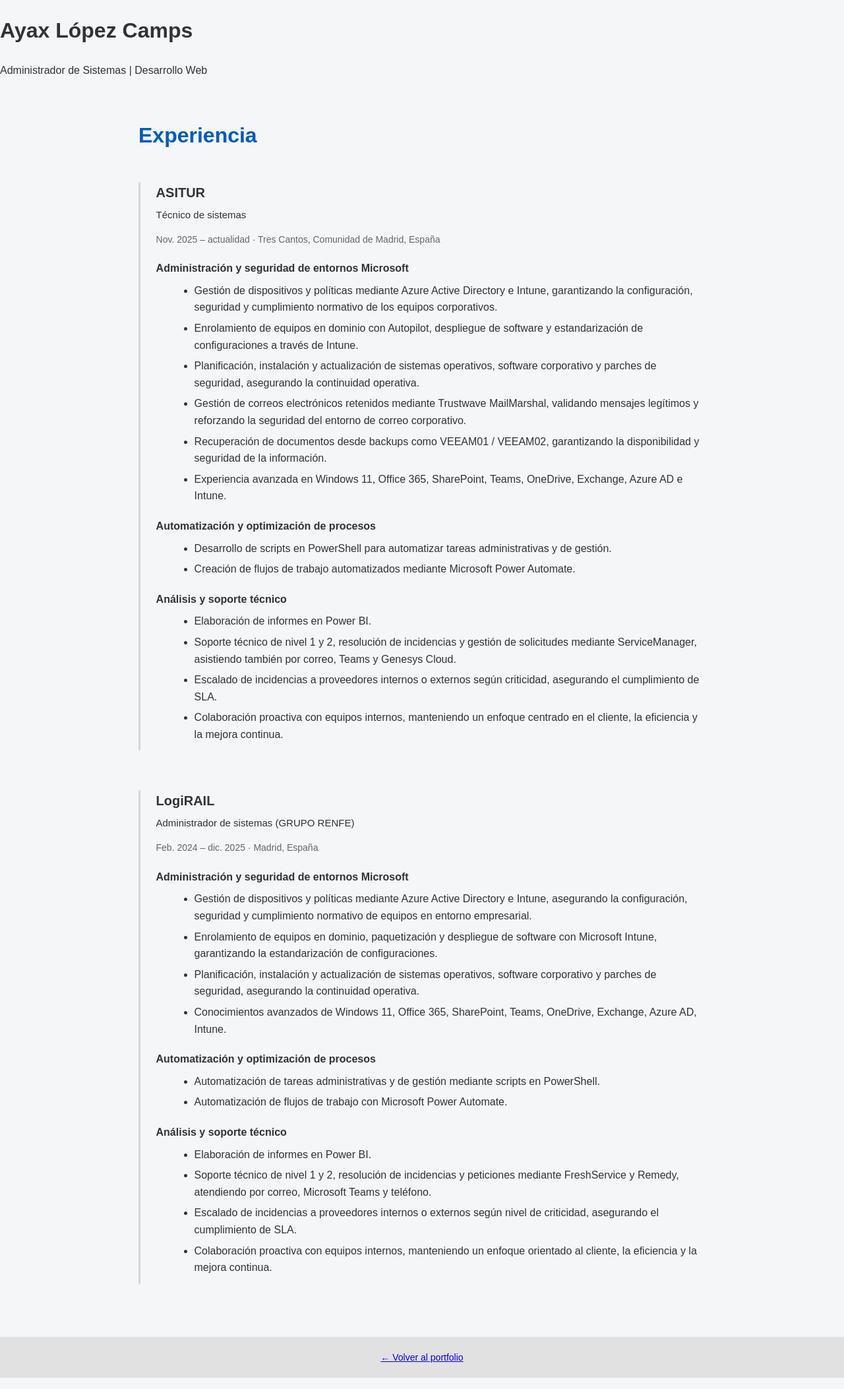
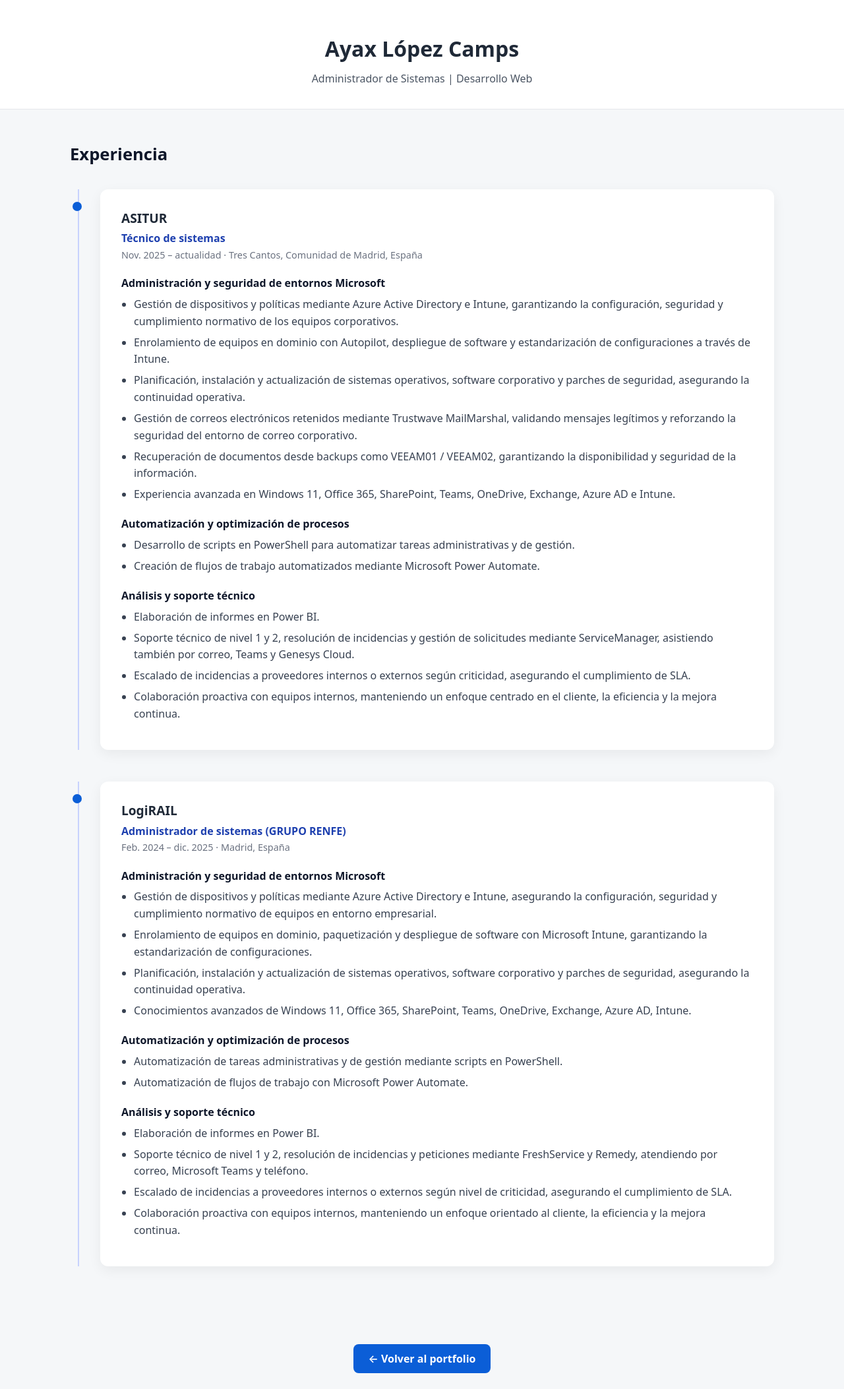
Before and after one commit to Ayaxlc/Ayaxlc.github.io, a PHP site: page /cv.html in a window 1280 px wide. Shown: the whole page at 66% size. Run offline with PHP 8.4, Linux system fonts and the light colour scheme.

Commit message:
Update cv.css

```diff
--- a/cv.css
+++ b/cv.css
@@ -1,182 +1,159 @@
 /* RESET BÁSICO */
 * {
+    margin: 0;
+    padding: 0;
     box-sizing: border-box;
 }
 
-/* BODY */
 body {
-    margin: 0;
-    font-family: Arial, sans-serif;
-    background-color: #f4f6f8;
-    color: #333;
+    font-family: system-ui, -apple-system, BlinkMacSystemFont, "Segoe UI", Roboto, Arial, sans-serif;
+    background-color: #f5f7f9;
+    color: #1f2937;
     line-height: 1.6;
 }
 
-/* =========================
-   HERO
-========================= */
-.hero {
-    background-color: #005bbb;
-    color: white;
+/* HEADER */
+.cv-header {
     text-align: center;
-    padding: 60px 20px;
+    padding: 3rem 1rem 2rem;
+    background-color: #ffffff;
+    border-bottom: 1px solid #e5e7eb;
 }
 
-.hero h1 {
-    margin-bottom: 8px;
+.cv-header h1 {
+    font-size: 2rem;
+    font-weight: 700;
 }
 
-.hero p {
-    margin-top: 0;
+.cv-header p {
+    margin-top: 0.5rem;
+    color: #4b5563;
 }
 
-/* BOTONES HERO */
-.hero-buttons {
-    margin-top: 25px;
-    display: flex;
-    justify-content: center;
-    gap: 12px;
-    flex-wrap: wrap;
+/* CONTENEDOR PRINCIPAL */
+.cv-container {
+    max-width: 1100px;
+    margin: 0 auto;
+    padding: 3rem 1rem;
 }
 
-/* =========================
-   BOTONES
-========================= */
-.btn {
-    text-decoration: none;
-    padding: 10px 18px;
-    border-radius: 6px;
-    background-color: #24292e; /* estilo GitHub */
-    color: white;
-    font-weight: 600;
-    transition: background-color 0.25s ease;
-    border: none;
-    cursor: pointer;
+/* SECCIÓN */
+.cv-section h2 {
+    font-size: 1.6rem;
+    font-weight: 700;
+    margin-bottom: 2rem;
+    color: #0f172a;
 }
 
-.btn:hover {
-    background-color: #000;
+/* JOB / TIMELINE */
+.cv-job {
+    position: relative;
+    display: flex;
+    gap: 2rem;
+    margin-bottom: 3rem;
 }
 
-/* Botón de proyecto / CV */
-.btn-project {
-    background-color: #005bbb;
+/* LÍNEA VERTICAL */
+.cv-line {
+    position: relative;
+    width: 2px;
+    background-color: #c7d2fe;
+    margin-left: 12px;
 }
 
-.btn-project:hover {
-    background-color: #003f80;
+/* PUNTO */
+.cv-job::before {
+    content: "";
+    position: absolute;
+    left: 4px;
+    top: 1.2rem;
+    width: 14px;
+    height: 14px;
+    background-color: #0b5ed7;
+    border-radius: 50%;
+    z-index: 2;
 }
 
-/* =========================
-   CONTENEDORES
-========================= */
-.container {
-    max-width: 900px;
-    margin: 60px auto;
-    padding: 0 20px;
+/* TARJETA */
+.cv-content {
+    background-color: #ffffff;
+    padding: 1.8rem 2rem;
+    border-radius: 12px;
+    box-shadow: 0 6px 20px rgba(0, 0, 0, 0.06);
+    width: 100%;
 }
 
-h2 {
-    color: #005bbb;
-    margin-bottom: 25px;
+/* TEXTOS */
+.cv-company {
+    font-size: 1.2rem;
+    font-weight: 700;
+    margin-bottom: 0.2rem;
 }
 
-/* =========================
-   TARJETAS GENERALES
-========================= */
-.project-card {
-    background-color: white;
-    padding: 25px;
-    border-radius: 8px;
-    margin-top: 20px;
+.cv-role {
+    font-weight: 600;
+    color: #1e40af;
 }
 
-/* Certificaciones */
-.cert-item {
-    display: flex;
-    justify-content: space-between;
-    align-items: center;
-    gap: 15px;
+.cv-meta {
+    font-size: 0.9rem;
+    color: #6b7280;
+    margin-bottom: 1rem;
 }
 
-/* =========================
-   EXPERIENCIA LABORAL (CV)
-========================= */
-.cv-section h2 {
-    font-size: 32px;
-    margin-bottom: 45px;
+.cv-area {
+    font-weight: 600;
+    margin-top: 1.2rem;
+    margin-bottom: 0.4rem;
+    color: #0f172a;
 }
 
-/* Cada trabajo */
-.cv-job {
-    display: flex;
-    gap: 24px;
-    margin-bottom: 60px;
-}
-
-/* Línea vertical tipo LinkedIn */
-.cv-line {
-    width: 4px;
-    background-color: #d6d6d6;
-    border-radius: 3px;
-}
-
-/* Empresa (ÚNICO en negrita) */
-.cv-company {
-    font-size: 20px;
-    font-weight: 700;
-    margin: 0;
-}
-
-/* Puesto */
-.cv-role {
-    margin: 6px 0;
-    font-size: 15px;
-}
-
-/* Meta info */
-.cv-meta {
-    font-size: 14px;
-    color: #666;
-    margin-bottom: 18px;
-}
-
-/* Subapartados */
-.cv-area {
-    font-weight: 600;
-    margin: 20px 0 8px;
-}
-
-/* Listas */
+/* LISTAS */
 .cv-content ul {
-    margin: 0 0 12px 18px;
+    margin-left: 1.2rem;
+    margin-bottom: 0.8rem;
 }
 
 .cv-content li {
-    margin-bottom: 6px;
+    margin-bottom: 0.4rem;
+    color: #374151;
 }
 
-/* =========================
-   FOOTER
-========================= */
-footer {
-    background-color: #e1e1e1;
+/* FOOTER */
+.cv-footer {
     text-align: center;
-    padding: 20px;
-    margin-top: 80px;
-    font-size: 14px;
+    padding: 2rem 1rem;
 }
 
-/* =========================
-   RESPONSIVE
-========================= */
-@media (max-width: 600px) {
+.cv-footer a {
+    text-decoration: none;
+    background-color: #0b5ed7;
+    color: #ffffff;
+    padding: 0.7rem 1.4rem;
+    border-radius: 8px;
+    font-weight: 600;
+    transition: background-color 0.2s ease;
+}
+
+.cv-footer a:hover {
+    background-color: #0949a5;
+}
+
+/* RESPONSIVE */
+@media (max-width: 768px) {
     .cv-job {
-        flex-direction: column;
+        gap: 1rem;
     }
 
     .cv-line {
-        width: 100%;
-        height: 4px;
+        margin-left: 6px;
+    }
+
+    .cv-job::before {
+        left: -2px;
+    }
+
+    .cv-content {
+        padding: 1.4rem;
     }
 }
```
